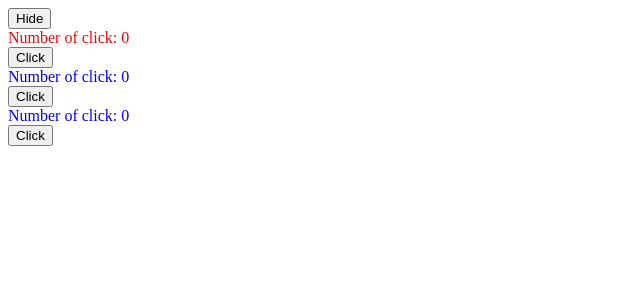
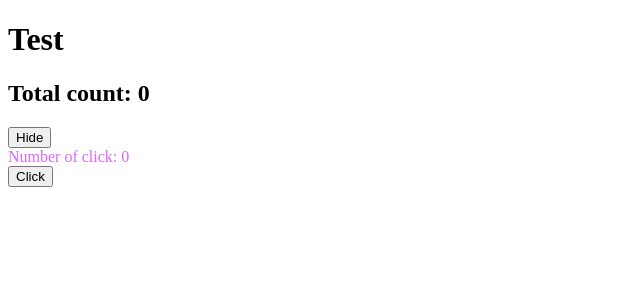
Before and after one commit to kimbumi/playground, a React (Create React App) app in the folder react-three/: page / in a window 1280 px wide. Shown: the top 300 px of the page, without its empty margins (0-640 px from the left). Built offline with nearby package versions, Linux system fonts and the light colour scheme.

Commit message:
learn moving-state-up

```diff
--- a/react-three/src/App.js
+++ b/react-three/src/App.js
@@ -1,20 +1,27 @@
 import { useState } from 'react';
 import Clicker from './Clicker'
 
-export default function App() {
+export default function App({children}) {
+
   const [hasClicker, setHasClicker] = useState(true)
+  const [count, setCount] = useState(0)
+
   const toggleClick = () => {
     setHasClicker(!hasClicker)
   }
 
+  const increment = () => {
+    setCount(count + 1)
+  }
+
   return (
     <>
+      {children}
+      <h2>Total count: {count}</h2>
       <button onClick={toggleClick}>{hasClicker ? "Hide":"Show"}</button>
       { hasClicker ?
       <>
-        <Clicker clickerName="a" color="red"/>
-        <Clicker clickerName="b" />
-        <Clicker clickerName="c" />
+        <Clicker clickHandler={increment} clickerName="a" color={`hsl( ${Math.random()*360}, 100%, 70%)`}/>
       </>
       : null}
     </>
--- a/react-three/src/Clicker.js
+++ b/react-three/src/Clicker.js
@@ -1,6 +1,6 @@
 import { useEffect, useState } from 'react';
 
-export default function Clicker({clickerName,color ="blue"}) {
+export default function Clicker({clickerName, color ="blue", clickHandler }) {
   const [count, setCount] = useState(localStorage.getItem(clickerName) ? parseInt(localStorage.getItem(clickerName)) : 0)
 
     useEffect(()=>{
@@ -17,7 +17,8 @@ export default function Clicker({clickerName,color ="blue"}) {
     <>
         <div style={{color: color}}>Number of click: {count}</div>
         <button onClick={()=>{
-            setCount(count + 1)
+          setCount(count + 1)
+          clickHandler()
         }}>Click</button>
     </>
   );
--- a/react-three/src/index.js
+++ b/react-three/src/index.js
@@ -6,6 +6,8 @@ const root = createRoot(document.querySelector('#root'))
 
 root.render(
     <>
-        <App></App>
+        <App>
+            <h1>Test</h1>
+        </App>
     </>
 )
```
